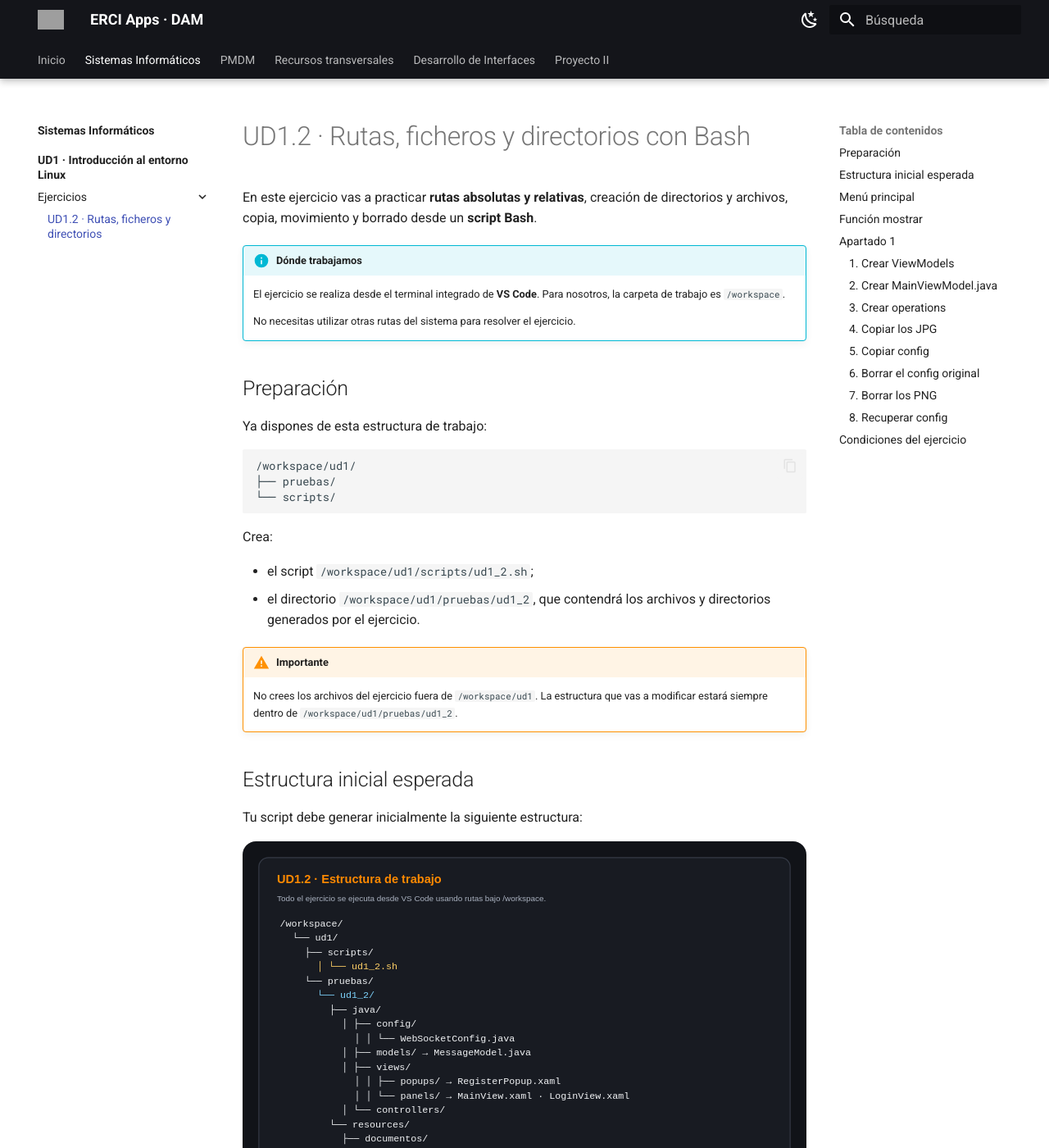
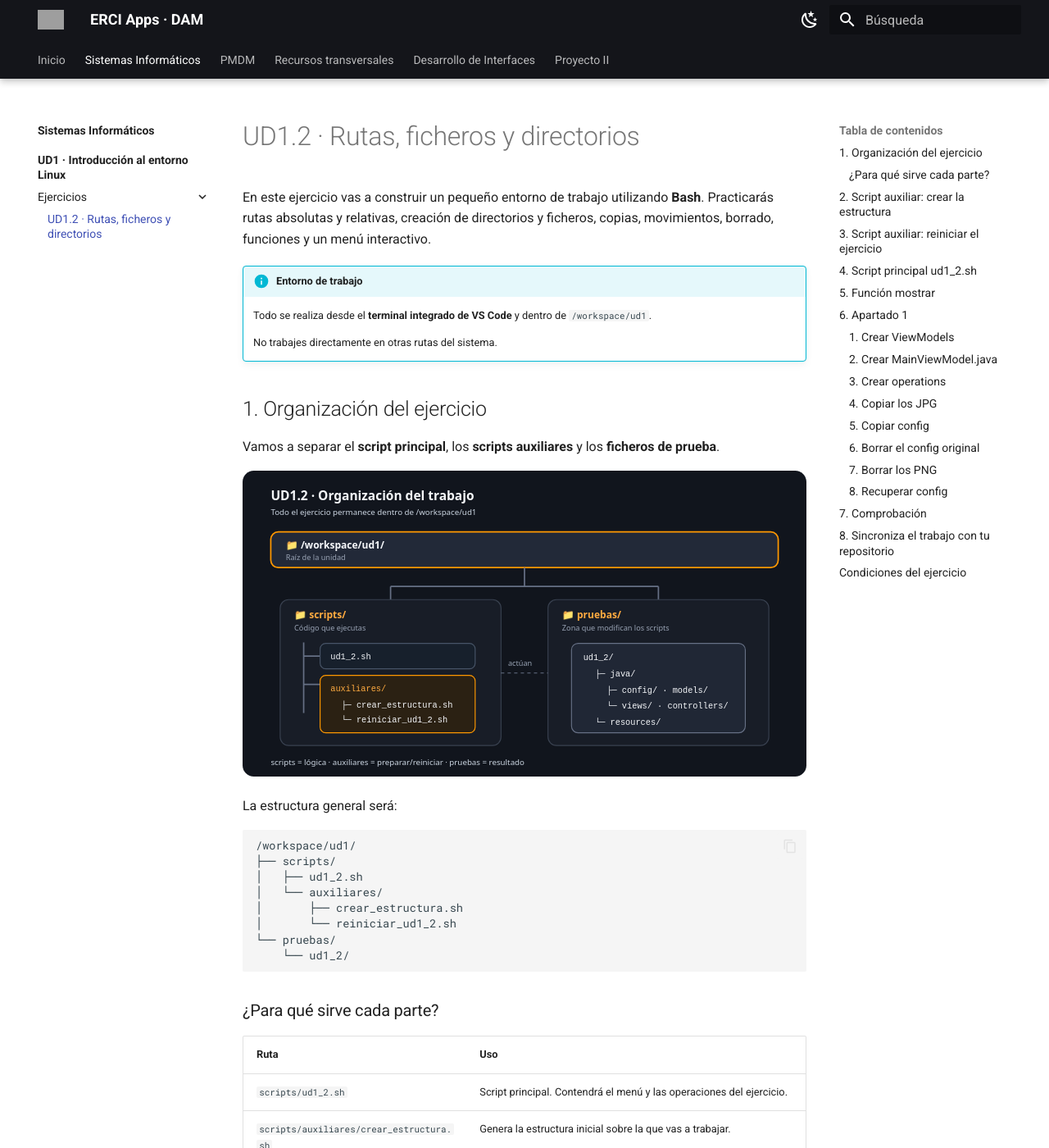
Before and after one commit to erciapps/web-home, an MkDocs documentation site: the page built from docs/si/ud1/ejercicios/ud1_2.md, in a window 1280 px wide and 1400 px high. Shown: the whole window at 82% size. Built offline with MkDocs 1.6.1 and Material for MkDocs 9.7.7, drawn with Linux system fonts in a browser that asks for light colours; some of the changed text lies outside the part shown; grey boxes are pictures that could not be loaded.

Commit message:
Ajustes de formato del ejercicio

````diff
--- a/docs/si/ud1/ejercicios/ud1_2.md
+++ b/docs/si/ud1/ejercicios/ud1_2.md
@@ -1,38 +1,55 @@
-# UD1.2 · Rutas, ficheros y directorios con Bash
+# UD1.2 · Rutas, ficheros y directorios
 
-En este ejercicio vas a practicar **rutas absolutas y relativas**, creación de directorios y archivos, copia, movimiento y borrado desde un **script Bash**.
+En este ejercicio vas a construir un pequeño entorno de trabajo utilizando **Bash**. Practicarás rutas absolutas y relativas, creación de directorios y ficheros, copias, movimientos, borrado, funciones y un menú interactivo.
 
-!!! info "Dónde trabajamos"
-    El ejercicio se realiza desde el terminal integrado de **VS Code**. Para nosotros, la carpeta de trabajo es `/workspace`.
+!!! info "Entorno de trabajo"
+    Todo se realiza desde el **terminal integrado de VS Code** y dentro de `/workspace/ud1`.
 
-    No necesitas utilizar otras rutas del sistema para resolver el ejercicio.
+    No trabajes directamente en otras rutas del sistema.
 
-## Preparación
+## 1. Organización del ejercicio
 
-Ya dispones de esta estructura de trabajo:
+Vamos a separar el **script principal**, los **scripts auxiliares** y los **ficheros de prueba**.
+
+![Organización esperada de UD1.2](../../../assets/images/si/ud1_2_workspace.svg)
+
+La estructura general será:
 
 ```text
 /workspace/ud1/
-├── pruebas/
-└── scripts/
+├── scripts/
+│   ├── ud1_2.sh
+│   └── auxiliares/
+│       ├── crear_estructura.sh
+│       └── reiniciar_ud1_2.sh
+└── pruebas/
+    └── ud1_2/
 ```
+
+### ¿Para qué sirve cada parte?
+
+| Ruta | Uso |
+|---|---|
+| `scripts/ud1_2.sh` | Script principal. Contendrá el menú y las operaciones del ejercicio. |
+| `scripts/auxiliares/crear_estructura.sh` | Genera la estructura inicial sobre la que vas a trabajar. |
+| `scripts/auxiliares/reiniciar_ud1_2.sh` | Permite borrar la prueba y volver a crearla para repetir el ejercicio. |
+| `pruebas/ud1_2/` | Zona de pruebas. Aquí se crean, copian, mueven y eliminan los ficheros. |
+
+!!! warning "Regla importante"
+    Todo lo que genere el ejercicio debe quedar dentro de `/workspace/ud1`. No utilices tu carpeta personal ni otras ubicaciones para resolverlo.
+
+## 2. Script auxiliar: crear la estructura
 
 Crea:
 
-- el script `/workspace/ud1/scripts/ud1_2.sh`;
-- el directorio `/workspace/ud1/pruebas/ud1_2`, que contendrá los archivos y directorios generados por el ejercicio.
+```text
+/workspace/ud1/scripts/auxiliares/crear_estructura.sh
+```
 
-!!! warning "Importante"
-    No crees los archivos del ejercicio fuera de `/workspace/ud1`. La estructura que vas a modificar estará siempre dentro de `/workspace/ud1/pruebas/ud1_2`.
-
-## Estructura inicial esperada
-
-Tu script debe generar inicialmente la siguiente estructura:
-
-![Estructura de directorios esperada para UD1.2](../../../assets/images/si/ud1_2_estructura.svg)
+Este script debe crear automáticamente la siguiente estructura dentro de `/workspace/ud1/pruebas/ud1_2`:
 
 ```text
-/workspace/ud1/pruebas/ud1_2/
+ud1_2/
 ├── java/
 │   ├── config/
 │   │   └── WebSocketConfig.java
@@ -56,68 +73,108 @@ Tu script debe generar inicialmente la siguiente estructura:
     └── application.properties
 ```
 
-Los archivos pueden estar vacíos. Lo importante en esta parte es crear correctamente la estructura.
+Los ficheros pueden estar vacíos. Lo importante es construir correctamente la estructura utilizando comandos de Linux.
 
-## Menú principal
+Cuando termines, debes poder ejecutar:
 
-El script debe mostrar un menú y mantenerse en ejecución hasta que el usuario seleccione **Salir**.
+```bash
+bash /workspace/ud1/scripts/auxiliares/crear_estructura.sh
+```
+
+y comprobar el resultado con:
+
+```bash
+tree /workspace/ud1/pruebas/ud1_2
+```
+
+## 3. Script auxiliar: reiniciar el ejercicio
+
+Crea también:
 
 ```text
-MENU
-
-1. APARTADO 1
-2. Salir
-
-Selecciona una opción [1-2]:
+/workspace/ud1/scripts/auxiliares/reiniciar_ud1_2.sh
 ```
 
-## Función `mostrar`
+Su objetivo será dejar el ejercicio preparado para empezar otra vez:
 
-Crea una función llamada `mostrar` que reciba **un argumento** con la descripción de la operación realizada.
+1. Eliminar `/workspace/ud1/pruebas/ud1_2` si existe.
+2. Ejecutar `crear_estructura.sh` para volver a generar la estructura inicial.
+3. Mostrar un mensaje indicando que el entorno se ha reiniciado.
+
+!!! tip "¿Por qué hacemos un script de reinicio?"
+    Durante el ejercicio vas a borrar y mover ficheros. Poder reconstruir el escenario inicial con un solo comando te permitirá repetir las pruebas sin crear todo manualmente otra vez.
+
+## 4. Script principal `ud1_2.sh`
+
+Crea ahora:
+
+```text
+/workspace/ud1/scripts/ud1_2.sh
+```
+
+El script mostrará este menú y permanecerá en ejecución hasta seleccionar **Salir**:
+
+```text
+=============================
+          UD1.2
+=============================
+1. Ejecutar apartado 1
+2. Reiniciar ejercicio
+3. Mostrar estructura actual
+4. Salir
+
+Selecciona una opción [1-4]:
+```
+
+La opción **2** debe ejecutar el script auxiliar `reiniciar_ud1_2.sh` y la opción **3** debe mostrar con `tree` el estado actual de la zona de pruebas.
+
+## 5. Función `mostrar`
+
+Dentro de `ud1_2.sh`, crea una función llamada `mostrar` que reciba **un argumento** con la descripción de la última operación realizada.
 
 Cada vez que se invoque debe:
 
 1. Limpiar la pantalla.
 2. Mostrar `OPERACIÓN:` seguido del argumento recibido.
-3. Mostrar la **estructura inicial de referencia** del ejercicio.
-4. Mostrar la **estructura actual** de `/workspace/ud1/pruebas/ud1_2` utilizando `tree` y una **ruta absoluta**.
-5. Realizar una pausa con un mensaje similar a `Pulsa una tecla para continuar...`.
+3. Mostrar la estructura actual de `/workspace/ud1/pruebas/ud1_2` mediante `tree` y una **ruta absoluta**.
+4. Realizar una pausa con `Pulsa una tecla para continuar...`.
 
-Ejemplo:
+Por ejemplo:
 
 ```text
 OPERACIÓN: Crear directorio ViewModels
 
-ESTRUCTURA INICIAL:
-...
-
 ESTRUCTURA ACTUAL:
-...
+.
+├── java
+│   ├── ...
+└── resources
+    └── ...
 
 Pulsa una tecla para continuar...
 ```
 
-## Apartado 1
+## 6. Apartado 1
 
-Crea una función llamada `apartado1`. Al seleccionar la opción **1** del menú debe realizar, **en este orden**, las siguientes operaciones.
+Crea una función `apartado1`. La opción **1** del menú debe llamarla y realizar las siguientes operaciones **en este orden**.
 
 ### 1. Crear `ViewModels`
 
-Desplázate al directorio raíz `/` y, utilizando una **ruta absoluta**, crea el directorio:
+Desplázate al directorio raíz `/` y utiliza una **ruta absoluta** para crear:
 
 ```text
 /workspace/ud1/pruebas/ud1_2/java/ViewModels
 ```
 
-Después llama a:
+Después:
 
-```text
+```bash
 mostrar "Crear directorio ViewModels"
 ```
 
 ### 2. Crear `MainViewModel.java`
 
-Utilizando una **ruta absoluta**, crea dentro de `ViewModels` el archivo:
+Utilizando una **ruta absoluta**, crea dentro de `ViewModels`:
 
 ```text
 MainViewModel.java
@@ -125,7 +182,7 @@ MainViewModel.java
 
 Después:
 
-```text
+```bash
 mostrar "Crear MainViewModel.java"
 ```
 
@@ -137,31 +194,31 @@ Desplázate hasta:
 /workspace/ud1/pruebas/ud1_2/java/views/panels
 ```
 
-Desde esa ubicación y utilizando una **ruta relativa**, crea el directorio `operations` directamente dentro de `ud1_2`.
+Desde esa ubicación utiliza una **ruta relativa** para crear `operations` directamente dentro de `ud1_2`.
 
 Después:
 
-```text
+```bash
 mostrar "Crear directorio operations"
 ```
 
 ### 4. Copiar los JPG
 
-Sin abandonar el trabajo con **rutas relativas**, copia en `operations` todos los archivos con extensión `.jpg` que se encuentran en `resources/img`.
+Utilizando **rutas relativas**, copia dentro de `operations` todos los ficheros `.jpg` que se encuentran en `resources/img`.
 
 Después:
 
-```text
+```bash
 mostrar "Copiar archivos jpg"
 ```
 
 ### 5. Copiar `config`
 
-Desplázate hasta el directorio `ud1_2` y, utilizando **rutas relativas**, copia el directorio `java/config` y todo su contenido dentro de `operations`.
+Desplázate hasta `ud1_2` y, utilizando **rutas relativas**, copia `java/config` y todo su contenido dentro de `operations`.
 
 Después:
 
-```text
+```bash
 mostrar "Copiar directorio config"
 ```
 
@@ -171,13 +228,13 @@ Utilizando una **ruta relativa**, elimina el directorio `java/config` original.
 
 Después:
 
-```text
+```bash
 mostrar "Borrar directorio config"
 ```
 
 ### 7. Borrar los PNG
 
-Utilizando una **ruta absoluta**, elimina todos los archivos con extensión `.png` del directorio:
+Utilizando una **ruta absoluta**, elimina todos los ficheros `.png` de:
 
 ```text
 /workspace/ud1/pruebas/ud1_2/resources/img
@@ -185,30 +242,76 @@ Utilizando una **ruta absoluta**, elimina todos los archivos con extensión `.pn
 
 Después:
 
-```text
+```bash
 mostrar "Borrar archivos png"
 ```
 
 ### 8. Recuperar `config`
 
-Utilizando **rutas absolutas**, mueve el directorio `config` que habías copiado dentro de `operations` para volver a colocarlo dentro de `java`.
+Utilizando **rutas absolutas**, mueve el directorio `config` que copiaste en `operations` para volver a colocarlo dentro de `java`.
 
 Después:
 
-```text
+```bash
 mostrar "Mover directorio config"
 ```
 
-Finalmente, muestra un mensaje indicando que las operaciones se han realizado correctamente y vuelve al menú principal.
+Al terminar, muestra un mensaje indicando que las operaciones se han realizado correctamente y vuelve al menú principal.
+
+## 7. Comprobación
+
+Antes de dar el ejercicio por terminado, comprueba:
+
+- que el menú funciona y vuelve a mostrarse después de cada operación;
+- que **Salir** finaliza el programa;
+- que `crear_estructura.sh` genera correctamente el escenario inicial;
+- que `reiniciar_ud1_2.sh` permite repetir el ejercicio;
+- que has utilizado rutas absolutas o relativas exactamente donde se solicitan;
+- que no has creado ficheros del ejercicio fuera de `/workspace/ud1`.
+
+Puedes ayudarte de:
+
+```bash
+pwd
+ls -la
+tree /workspace/ud1
+```
+
+## 8. Sincroniza el trabajo con tu repositorio
+
+Cuando el ejercicio funcione, sincroniza los cambios con **tu repositorio Git** desde `/workspace`.
+
+Primero comprueba qué has modificado:
+
+```bash
+cd /workspace
+git status
+```
+
+Añade los cambios y crea un commit:
+
+```bash
+git add ud1/
+git commit -m "Completar ejercicio UD1.2"
+```
+
+Finalmente, sincroniza tu repositorio remoto:
+
+```bash
+git pull
+git push
+```
+
+!!! info "Antes del `push`"
+    Revisa siempre `git status`. No subas archivos que no formen parte de tu trabajo.
 
 ## Condiciones del ejercicio
 
-- El script debe ejecutarse con Bash.
-- Debes respetar cuándo se pide una **ruta absoluta** y cuándo una **ruta relativa**.
-- Utiliza comandos vistos en clase: `cd`, `mkdir`, `touch`, `cp`, `mv`, `rm`, `clear`, `tree`, `echo` y `read`.
+- Debes utilizar **Bash**.
+- Trabaja únicamente bajo `/workspace/ud1`.
+- Respeta cuándo se solicita una **ruta absoluta** y cuándo una **ruta relativa**.
+- Utiliza los comandos vistos en clase: `cd`, `pwd`, `ls`, `mkdir`, `touch`, `cp`, `mv`, `rm`, `clear`, `tree`, `echo` y `read`.
+- El script principal debe utilizar funciones; como mínimo `mostrar` y `apartado1`.
 - El menú debe repetirse hasta seleccionar **Salir**.
-- Divide el script en funciones; como mínimo deben existir `mostrar` y `apartado1`.
-- No utilices rutas distintas a las indicadas para simplificar el ejercicio.
-
-!!! tip "Antes de ejecutar"
-    Comprueba dónde estás con `pwd` y revisa la estructura con `tree /workspace/ud1`. Durante el desarrollo también puedes utilizar `ls` para comprobar cada paso.
+- Debes crear y utilizar los scripts auxiliares indicados.
+- El resultado final debe quedar sincronizado con tu repositorio Git.
````
Also changed, not shown: docs/assets/images/si/ud1_2_estructura.svg (deleted), docs/assets/images/si/ud1_2_workspace.svg (added).
